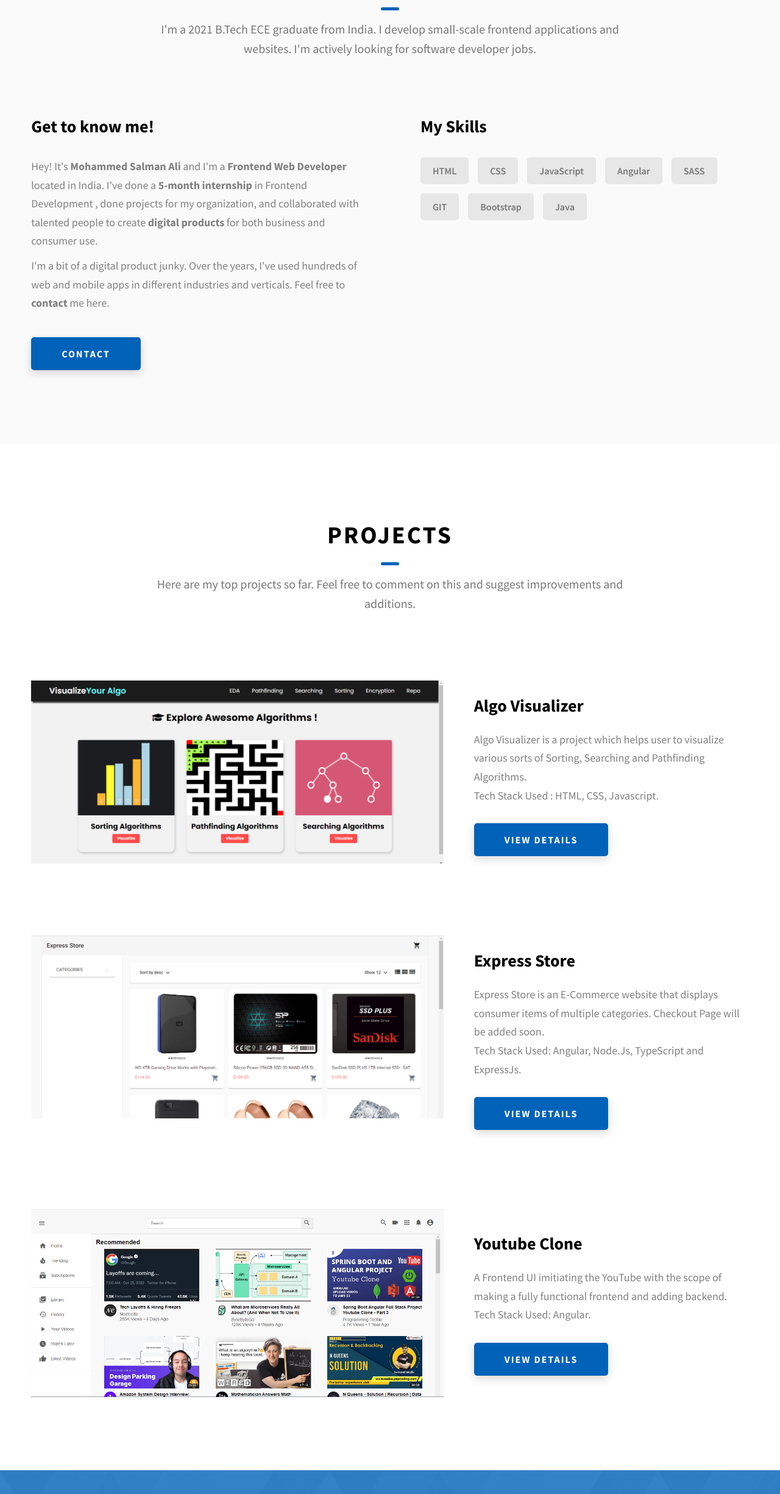
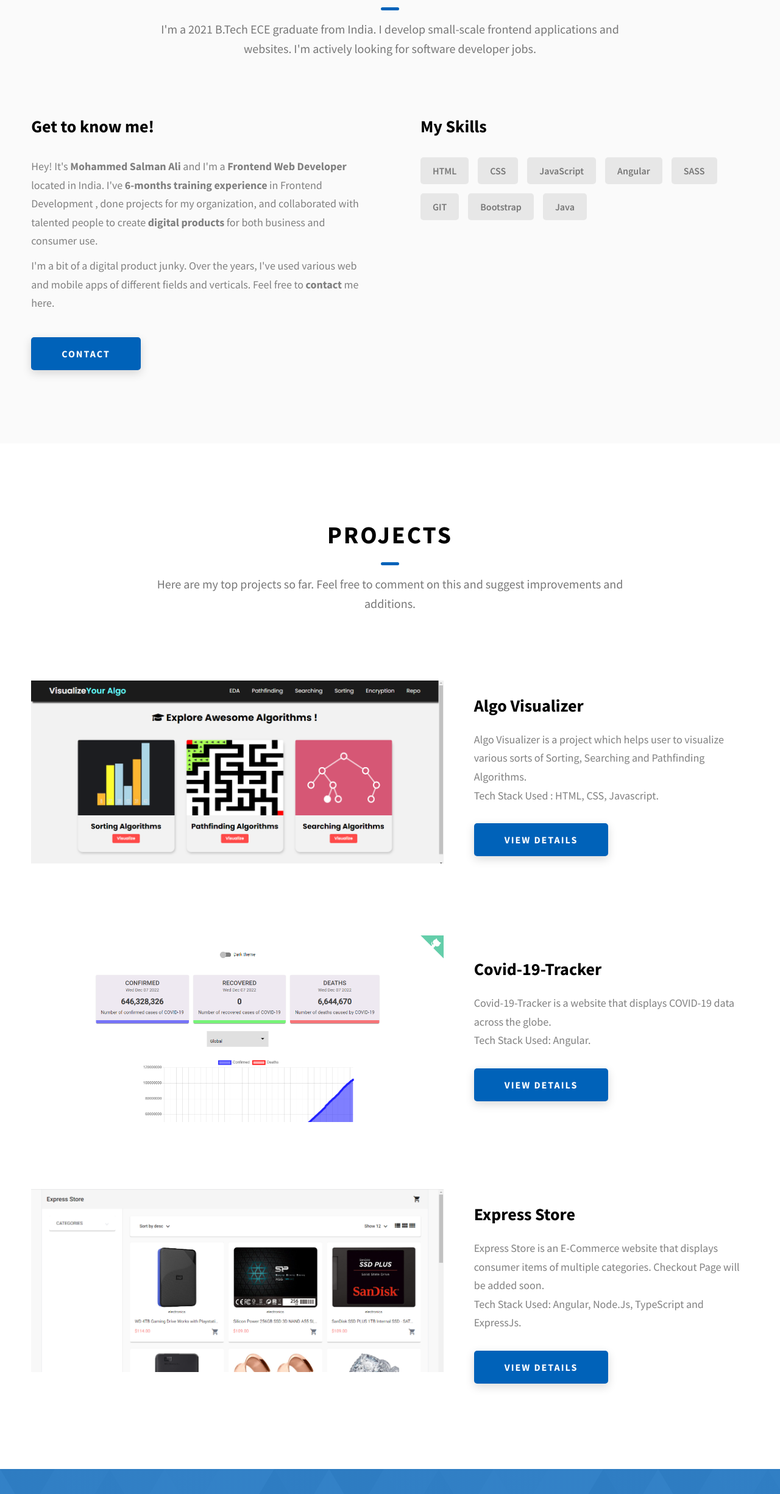
Before and after one commit to mohammedsalmanali/portfolio, a plain HTML site: page index.html in a window 1280 px wide. Shown: the part 983-3433 px from the top of the page at 61% size. Drawn offline with Linux system fonts and the light colour scheme.

Commit message:
changed project

```diff
--- a/index.html
+++ b/index.html
@@ -164,8 +164,8 @@
                 Hey! It's
                 <strong>Mohammed Salman Ali</strong>
                 and I'm a <strong> Frontend Web Developer </strong> located in
-                India. I've done a
-                <strong>5-month internship</strong>
+                India. I've
+                <strong>6-months training experience</strong>
                 in Frontend Development , done projects for my organization, and collaborated
                 with talented people to create
                 <strong>digital products </strong>
@@ -173,7 +173,7 @@
               </p>
               <p class="about__content-details-para">
                 I'm a bit of a digital product junky. Over the years, I've used
-                hundreds of web and mobile apps in different industries and
+                various web and mobile apps of different fields and
                 verticals. Feel free to
                 <strong>contact</strong> me here.
               </p>
@@ -234,16 +234,16 @@
           <div class="projects__row">
             <div class="projects__row-img-cont">
               <img
-                src="./assets/png/store.png"
+                src="./assets/png/covid-19-track.png"
                 alt="Software Screenshot"
                 class="projects__row-img"
                 loading="lazy"
               />
             </div>
             <div class="projects__row-content">
-              <h3 class="projects__row-content-title">Express Store</h3>
+              <h3 class="projects__row-content-title">Covid-19-Tracker</h3>
               <p class="projects__row-content-desc">
-                Express Store is an E-Commerce website that displays consumer items of multiple categories. Checkout Page will be added soon.<br> Tech Stack Used: Angular, Node.Js, TypeScript and ExpressJs.
+                Covid-19-Tracker is a website that displays COVID-19 data across the globe.<br> Tech Stack Used: Angular.
               </p>
               <a
                 href="./project-2.html"
@@ -256,16 +256,16 @@
           <div class="projects__row">
             <div class="projects__row-img-cont">
               <img
-                src="./assets/png/youtube.png"
+                src="./assets/png/store.png"
                 alt="Software Screenshot"
                 class="projects__row-img"
                 loading="lazy"
               />
             </div>
             <div class="projects__row-content">
-              <h3 class="projects__row-content-title">Youtube Clone</h3>
+              <h3 class="projects__row-content-title">Express Store</h3>
               <p class="projects__row-content-desc">
-                A Frontend UI imitiating the YouTube with the scope of making a fully functional frontend and adding backend. <br>Tech Stack Used: Angular.
+                Express Store is an E-Commerce website that displays consumer items of multiple categories. Checkout Page will be added soon.<br> Tech Stack Used: Angular, Node.Js, TypeScript and ExpressJs.
               </p>
               <a
                 href="./project-3.html"
```
Also changed, not shown: project-2.html (+8 -8 lines), project-3.html (+12 -10 lines), assets/png/covid-19-track.png (added).
